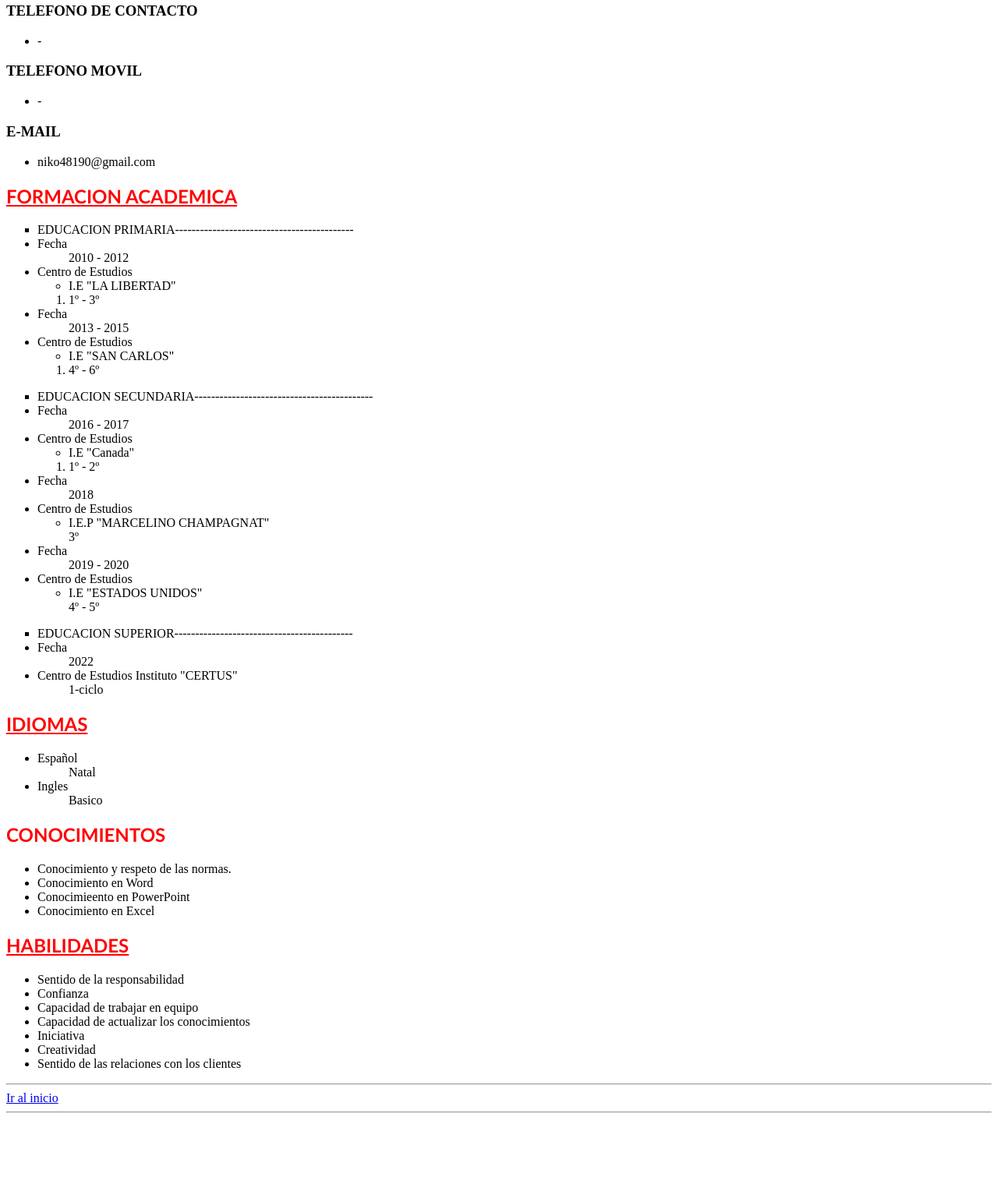
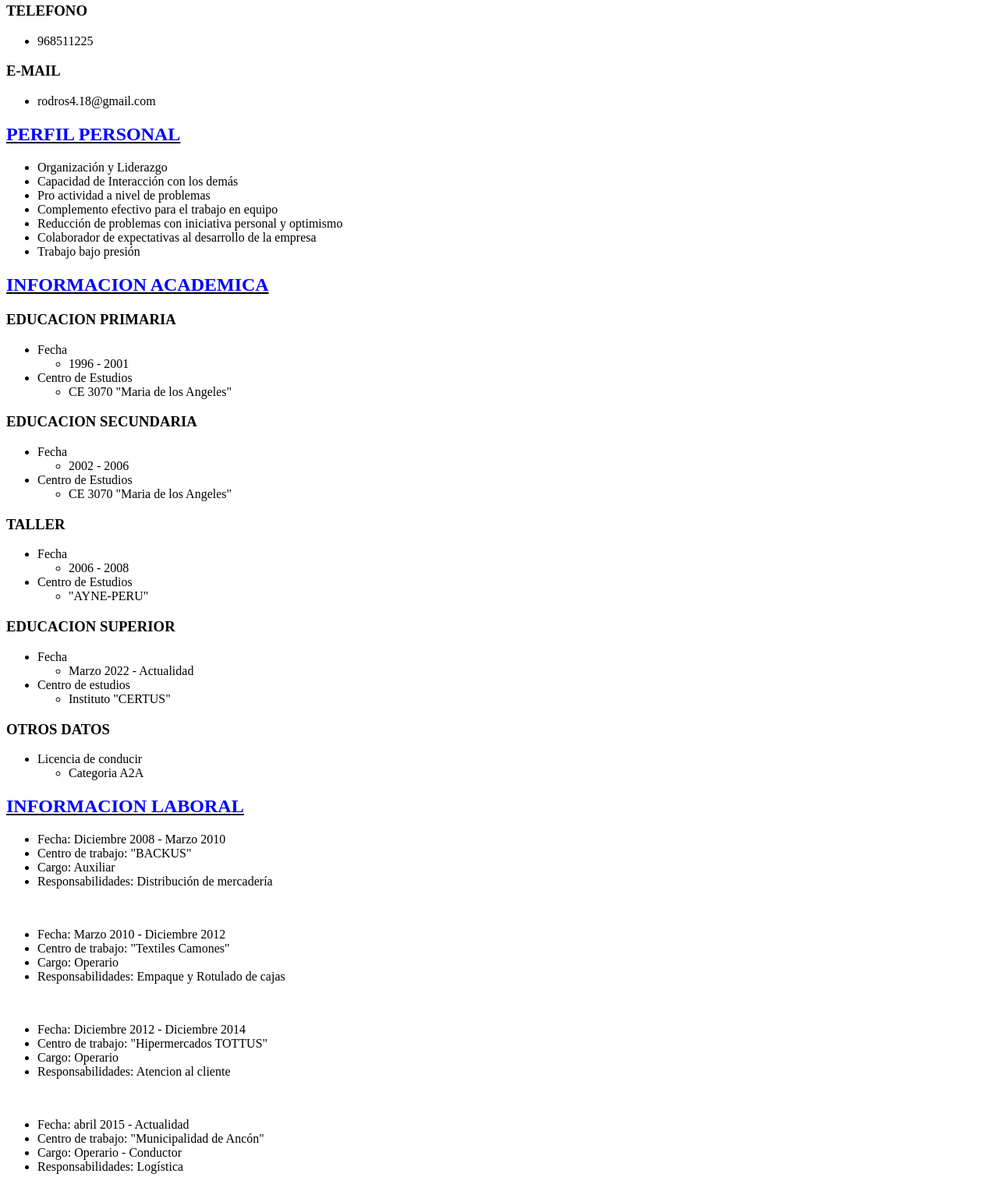
Before and after one commit to RodolfoOrtizR/cursoweb2022, a plain HTML site: page laboratorio01/cv.html in a window 1280 px wide. Shown: the part 560-2070 px from the top of the page at 78% size. Before the commit the page ends 1996 px from the top, so only its background shows below. Drawn offline with Linux system fonts and the light colour scheme.

Commit message:
version 2
segunda subida

```diff
--- a/laboratorio01/cv.html
+++ b/laboratorio01/cv.html
@@ -8,149 +8,134 @@
 </head>
 <body>
     <h1>
-        <a name="inicio"></a> <p align="center"><font color="red" face="Georgia">CURRICULUM VITAE</font></p>
+        <a name="inicio"></a> <p align="center"><font color="black" face="Georgia">CURRICULUM VITAE</font></p>
     </h1>
     <hr>
-    <h2><u><font color="red">DATOS PERSONALES</font></u></h2>
+    <h2><u><font color="blue">DATOS PERSONALES</font></u></h2>
     <h3>NOMBRES Y APELLIDOS</h3>
     <ul>
         <li>Rodolfo Ortiz Romero</li>
     </ul>
-    <h3>LUGAR Y FECHA DE NACIMIENTO</h3>
+    <h3>DIRECCION</h3>
     <ul>
-        <li>Lima, Puente Piedra. 04 de Marzo de 1989</li>
+        <li>Mz"B" Lt "40" Urb. "La Grama", Puente Piedra, Lima.</li>
+    </ul>
+    <h3>EDAD</h3>
+    <ul>
+        <li>33 años</li>
+    </ul>
+    <h3>DNI</h3>
+    <ul>
+        <li>45642444</li>
     </ul>
     <h3>ESTADO CIVIL</h3>
     <ul>
         <li>Soltero</li>
     </ul>
-    <h3>DIRECCION</h3>
+    <h3>TELEFONO</h3>
     <ul>
-        <li>Mz"B" Lt40 Urb. La Grama</li>
-    </ul>
-    <h3>CODIGO POSTAL</h3>
-    <ul>
-        <li>15328 </li>
-    </ul>
-    <h3>TELEFONO DE CONTACTO</h3>
-    <ul>
-        <li>-</li>
-    </ul>
-    <h3>TELEFONO MOVIL</h3>
-    <ul>
-        <li>-</li>
+        <li>968511225</li>
     </ul>
     <h3>E-MAIL</h3>
     <ul>
-        <li>niko48190@gmail.com</li>
+        <li>rodros4.18@gmail.com</li>
     </ul>
-    <h2><font color="red" face="Calibri"><u>FORMACION ACADEMICA</u></font></h2>
+
+    <h2><u><font color="blue">PERFIL PERSONAL</font></u></h2>
     <ul>
-        <li type="square">EDUCACION PRIMARIA-------------------------------------------
-            <ob>
-                <li>Fecha
-                    <ul>2010 - 2012</ul>
-                </li>
-                <li>Centro de Estudios
+        <li>Organización y Liderazgo</li>
+        <li>Capacidad de Interacción con los demás</li>
+        <li>Pro actividad a nivel de problemas</li>
+        <li>Complemento efectivo para el trabajo en equipo</li>
+        <li>Reducción de problemas con iniciativa personal y optimismo</li>
+        <li>Colaborador de expectativas al desarrollo de la empresa</li>
+        <li>Trabajo bajo presión</li>
+    </ul>
+
+    <h2><u><font color="blue">INFORMACION ACADEMICA</font></u></h2>
+
+    <h3>EDUCACION PRIMARIA</h3>
         <ul>
-                        <li>I.E "LA LIBERTAD"</li>
+            <li>Fecha</li>
+                <ul>
+                    <li>1996 - 2001</li>
                 </ul>
-                    <ol>
-                        <li>1º - 3º</li>
-                    </ol>
-                </li>
-                <li>Fecha
-                    <ul>2013 - 2015</ul>
-                </li>
-                <li>Centro de Estudios
+            <li>Centro de Estudios</li>
                 <ul>
-                        <li>I.E "SAN CARLOS"</li>
+                    <li>CE 3070 "Maria de los Angeles"</li>
                 </ul>
-                    <ol>
-                        <li>4º - 6º</li>
-                    </ol>
-                </li>
-            </ob>
-        </li>
         </ul>
+
+    <h3>EDUCACION SECUNDARIA</h3>
         <ul>
-        <li type="square">EDUCACION SECUNDARIA-------------------------------------------
-            <ob>
-                <li>Fecha
-                    <ul>2016 - 2017</ul>
-                </li>
-                <li>Centro de Estudios
+            <li>Fecha</li>
                 <ul>
-                        <li>I.E "Canada"</li>
+                    <li>2002 - 2006</li>
                 </ul>
-                    <ol>
-                        <li>1º - 2º</li>
-                    </ol>
-                </li>
-                <li>Fecha
-                    <ul>2018</ul>
-                </li>
-                <li>Centro de Estudios
+            <li>Centro de Estudios</li>
                 <ul>
-                        <li>I.E.P "MARCELINO CHAMPAGNAT"</li>
+                    <li>CE 3070 "Maria de los Angeles"</li>
                 </ul>
-                    <ol>
-                        3º
-                    </ol>
-                </li>
-                <li>Fecha
-                    <ul>2019 - 2020</ul>
-                </li>
-                <li>Centro de Estudios
+        </ul>
+
+    <h3>TALLER</h3>
         <ul>
-                        <li>I.E "ESTADOS UNIDOS"</li>
+            <li>Fecha</li>
+                <ul>
+                    <li>2006 - 2008</li>
                 </ul>
-                    <ol>
-                        4º - 5º
-                    </ol>
-                </li>
-            </ob>
-        </li>
+            <li>Centro de Estudios</li>
+                <ul>
+                    <li>"AYNE-PERU"</li>
                 </ul>
+        </ul>
+
+    <h3>EDUCACION SUPERIOR</h3>
         <ul>
-        <li type="square">EDUCACION SUPERIOR-------------------------------------------
-            <ob>
-                <li>Fecha
-                    <ul>2022</ul>
-                </li>
-                <li>Centro de Estudios
-                    <il>Instituto "CERTUS"</il>
-                </li>
-                <ol>1-ciclo</ol>
-            </ob>
-        </li>
+            <li>Fecha</li>
+                <ul>
+                    <li> Marzo 2022 - Actualidad</li>
                 </ul>
-    <h2><font color="red" face="Calibri"><u>IDIOMAS</u></font></h2>
+            <li>Centro de estudios</li>
                 <ul>
-        <li>Español
-            <ol>Natal</ol>
-        </li>
-        <li>Ingles
-            <ol>Basico</ol>
-        </li>
+                    <li>Instituto "CERTUS"</li>
                 </ul>
-    <h2><font color="red" face="Calibri">CONOCIMIENTOS<u></u></font></h2>
+        </ul>
+
+    <h3>OTROS DATOS</h3>
         <ul>
-        <li>Conocimiento y respeto de las normas.</li>
-        <li>Conocimiento en Word</li>
-        <li>Conocimieento en PowerPoint</li>
-        <li>Conocimiento en Excel</li>
+            <li>Licencia de conducir</li>
+                <ul>
+                    <li>Categoria A2A</li>
                 </ul>
-    <h2><font color="red" face="Calibri"><u>HABILIDADES</u></font></h2>
+        </ul>
+
+    <h2><u><font color="blue">INFORMACION LABORAL</font></u></h2>
         <ul>
-        <li>Sentido de la responsabilidad</li>
-        <li>Confianza</li>
-        <li>Capacidad de trabajar en equipo</li>
-        <li>Capacidad de actualizar los conocimientos</li>
-        <li>Iniciativa</li>
-        <li>Creatividad</li>
-        <li>Sentido de las relaciones con los clientes</li>
+            <li>Fecha: Diciembre 2008 - Marzo 2010</li>
+            <li>Centro de trabajo: "BACKUS"</li>
+            <li>Cargo: Auxiliar</li>
+            <li>Responsabilidades: Distribución de mercadería</li>
+        </ul><br>
+        <ul>
+            <li>Fecha: Marzo 2010 - Diciembre 2012</li>
+            <li>Centro de trabajo: "Textiles Camones"</li>
+            <li>Cargo: Operario</li>
+            <li>Responsabilidades: Empaque y Rotulado de cajas</li>
+        </ul><br>
+        <ul>
+            <li>Fecha: Diciembre 2012 - Diciembre 2014</li>
+            <li>Centro de trabajo: "Hipermercados TOTTUS"</li>
+            <li>Cargo: Operario</li>
+            <li>Responsabilidades: Atencion al cliente</li>
+        </ul><br>
+        <ul>
+            <li>Fecha: abril 2015 - Actualidad</li>
+            <li>Centro de trabajo: "Municipalidad de Ancón"</li>
+            <li>Cargo:  Operario - Conductor</li>
+            <li>Responsabilidades: Logística</li>
         </ul>
+
     <hr>
     <a href="#inicio">Ir al inicio</a>
     <hr>
```
Also changed, not shown: laboratorio02/CSS/cv.css (added), laboratorio02/cv.html (added). Lines whose indentation alone changed are shown as unchanged.
